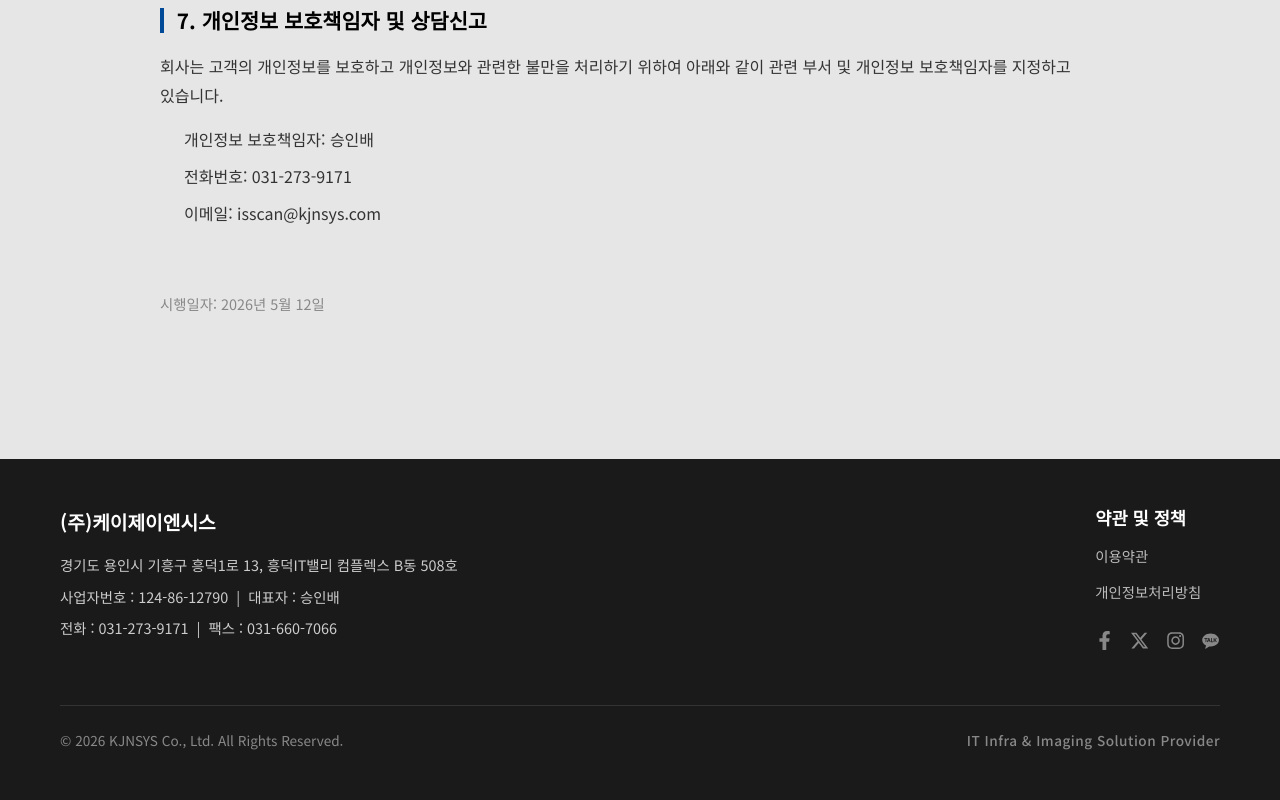
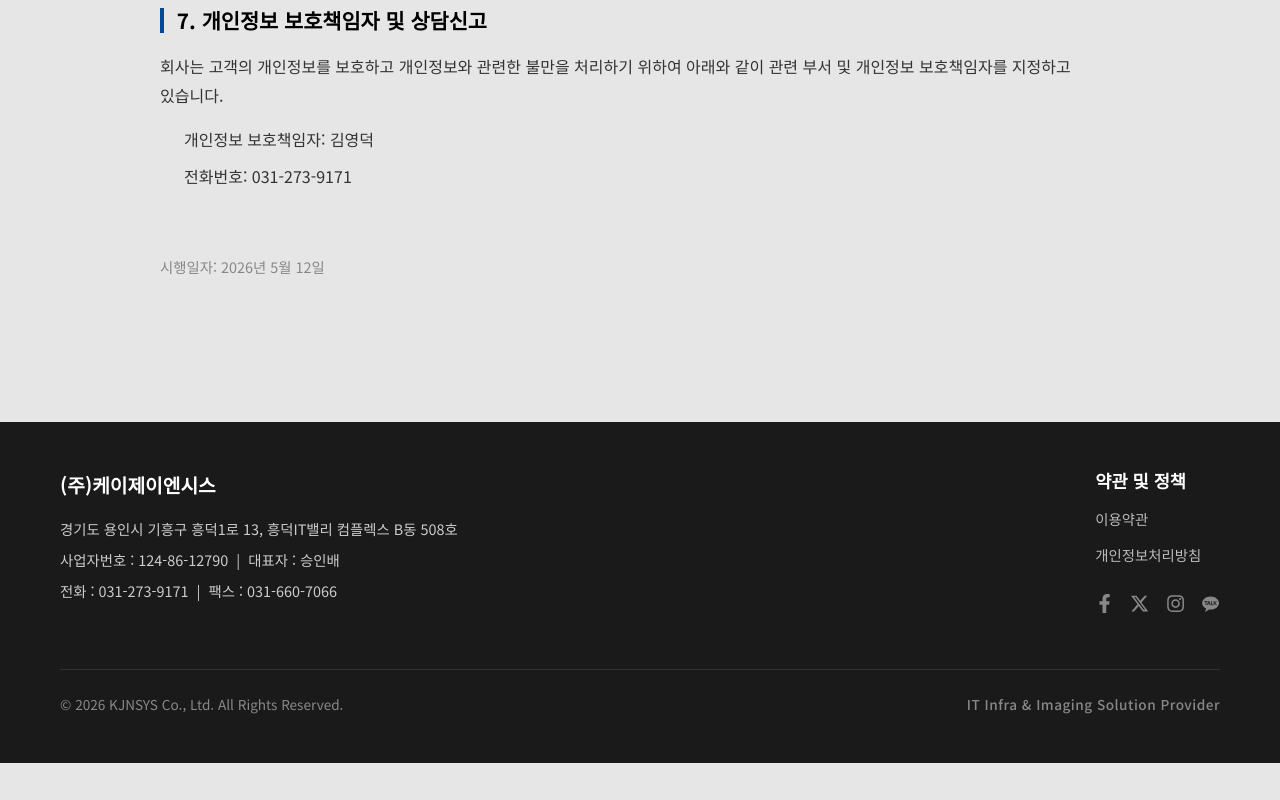
Before and after one commit to iiiisscan-byte/KJNSYS, a Next.js app: page /privacy in a window 1280 px wide. Shown: the part 1896-2696 px from the top of the page. After the commit the page ends 2659 px from the top, so only its background shows below. Built offline with nearby package versions, Linux system fonts and the light colour scheme.

Commit message:
docs: 개인정보처리방침 보호책임자 이름 변경 및 이메일 삭제

```diff
--- a/src/app/privacy/page.tsx
+++ b/src/app/privacy/page.tsx
@@ -72,9 +72,8 @@
           <h2 className={styles.sectionTitle}>7. 개인정보 보호책임자 및 상담신고</h2>
           <p className={styles.paragraph}>회사는 고객의 개인정보를 보호하고 개인정보와 관련한 불만을 처리하기 위하여 아래와 같이 관련 부서 및 개인정보 보호책임자를 지정하고 있습니다.</p>
           <ul className={styles.list}>
-            <li className={styles.listItem}>개인정보 보호책임자: 승인배</li>
+            <li className={styles.listItem}>개인정보 보호책임자: 김영덕</li>
             <li className={styles.listItem}>전화번호: 031-273-9171</li>
-            <li className={styles.listItem}>이메일: isscan@kjnsys.com</li>
           </ul>
         </div>
       </div>
```
